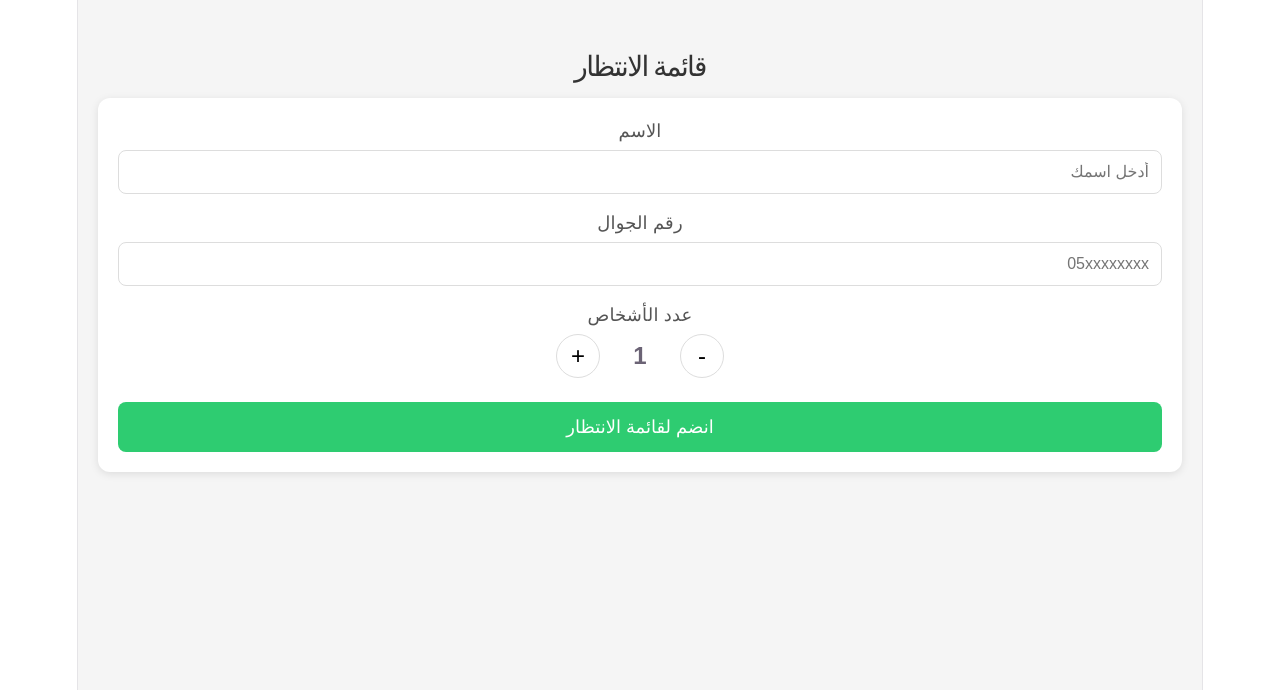
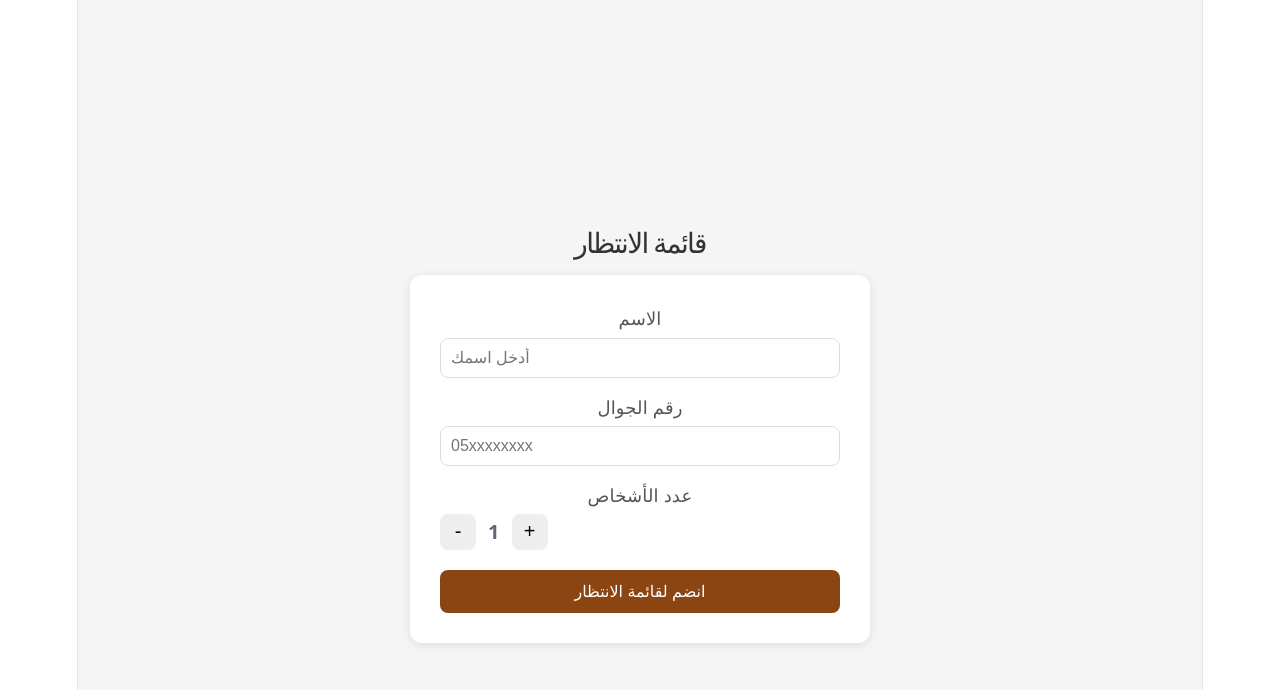
Before and after one commit to momocafe-lab/cafe-queue, a React (Vite) app: page / in a window 1280 px wide. Shown: the top 690 px of the page. Built offline with nearby package versions, Linux system fonts and the light colour scheme.

Commit message:
debug: log twilio error

```diff
--- a/src/App.jsx
+++ b/src/App.jsx
@@ -1,14 +1,13 @@
-import { useState, useEffect } from 'react'
+import { useState } from 'react'
 import { createClient } from '@supabase/supabase-js'
 
 const supabase = createClient(
-  'https://lcmrdllohmlupdxgtgln.supabase.co',
+  'https://lcmrdllohmlуpdxgtgln.supabase.co',
   'sb_publishable_8qeha-wJwMdkumuxdCQspw_R--_pTPe'
 )
 
 export default function App() {
   const page = window.location.pathname
-
   if (page === '/staff') return <StaffPage />
   return <JoinPage />
 }
@@ -20,19 +19,25 @@ function JoinPage() {
   const [done, setDone] = useState(false)
 
   async function handleJoin() {
-    if (!name || !phone) return alert('يرجي تعبئة جميع الحقول')
+    if (!name || !phone) return alert('يرجى تعبئة جميع الحقول')
     const { error } = await supabase.from('waitlist').insert({
-      name, phone, party_size: partySize,
+      name,
+      phone,
+      party_size: partySize,
       branch_id: '867b7d6a-8e6d-475b-9ab2-0768977fb5d4'
     })
     if (error) return alert('حدث خطأ: ' + error.message)
-    await fetch('/api/send-sms', {method:'POST', headers:{'Content-Type':'application/json'}, body:JSON.stringify({to:phone, message:'تم تسجيلك في قائمة الانتظار! سنعلمك فور جاهزية طاولتك'})})
+    await fetch('/api/send-sms', {
+      method: 'POST',
+      headers: { 'Content-Type': 'application/json' },
+      body: JSON.stringify({ to: phone, message: 'تم تسجيلك في قائمة الانتظار' })
+    })
     setDone(true)
   }
 
   if (done) return (
     <div style={styles.center}>
-      <h2 style={styles.success}>✓ تم تسجيلك في قائمة الانتظار</h2>
+      <h2 style={styles.success}>✅ تم تسجيلك في قائمة الانتظار</h2>
       <p style={styles.sub}>سيتم إرسال رسالة على جوالك عند جاهزية طاولتك</p>
       <button style={styles.btn} onClick={() => setDone(false)}>تسجيل عميل جديد</button>
     </div>
@@ -43,9 +48,9 @@ function JoinPage() {
       <h1 style={styles.title}>قائمة الانتظار</h1>
       <div style={styles.card}>
         <label style={styles.label}>الاسم</label>
-        <input style={styles.input} value={name} onChange={e => setName(e.target.value)} placeholder="أدخل اسمك" />
+        <input style={styles.input} value={name} onChange={(e) => setName(e.target.value)} placeholder="أدخل اسمك" />
         <label style={styles.label}>رقم الجوال</label>
-        <input style={styles.input} value={phone} onChange={e => setPhone(e.target.value)} placeholder="05xxxxxxxx" />
+        <input style={styles.input} value={phone} onChange={(e) => setPhone(e.target.value)} placeholder="05xxxxxxxx" />
         <label style={styles.label}>عدد الأشخاص</label>
         <div style={styles.counter}>
           <button style={styles.countBtn} onClick={() => setPartySize(p => Math.max(1, p-1))}>-</button>
@@ -59,76 +64,20 @@ function JoinPage() {
 }
 
 function StaffPage() {
-  const [list, setList] = useState([])
-
-  useEffect(() => {
-    fetchList()
-    const sub = supabase.channel('waitlist').on('postgres_changes',
-      { event: '*', schema: 'public', table: 'waitlist' }, fetchList
-    ).subscribe()
-    return () => sub.unsubscribe()
-  }, [])
-
-  async function fetchList() {
-    const { data } = await supabase.from('waitlist')
-      .select('*').eq('status', 'waiting').order('joined_at')
-    setList(data || [])
-  }
-
-  async function callCustomer(id) {
-    await supabase.from('waitlist').update({ status: 'called', called_at: new Date() }).eq('id', id)
-  }
-
-  async function seatCustomer(id) {
-    await supabase.from('waitlist').update({ status: 'seated', seated_at: new Date() }).eq('id', id)
-  }
-
-  async function cancelCustomer(id) {
-    await supabase.from('waitlist').update({ status: 'cancelled' }).eq('id', id)
-  }
-
-  return (
-    <div style={styles.page}>
-      <h1 style={styles.title}>لوحة الموظف</h1>
-      <p style={styles.sub}>قائمة الانتظار ({list.length} عميل)</p>
-      {list.map(c => (
-        <div key={c.id} style={styles.card}>
-          <div style={styles.row}>
-            <span style={styles.customerName}>{c.name}</span>
-            <span style={styles.badge}>{c.party_size} أشخاص</span>
-          </div>
-          <p style={styles.time}>انتظر منذ: {new Date(c.joined_at).toLocaleTimeString('ar')}</p>
-          <div style={styles.row}>
-            <button style={styles.btnCall} onClick={() => callCustomer(c.id)}>استدعاء</button>
-            <button style={styles.btnSeat} onClick={() => seatCustomer(c.id)}>تم الجلوس</button>
-            <button style={styles.btnCancel} onClick={() => cancelCustomer(c.id)}>إلغاء</button>
-          </div>
-        </div>
-      ))}
-      {list.length === 0 && <p style={styles.empty}>لا يوجد عملاء في قائمة الانتظار</p>}
-    </div>
-  )
+  return <div><h1>صفحة الموظفين</h1></div>
 }
 
 const styles = {
-  page: { minHeight: '100vh', background: '#f5f5f5', padding: '20px', fontFamily: 'Arial', direction: 'rtl' },
-  center: { minHeight: '100vh', display: 'flex', flexDirection: 'column', alignItems: 'center', justifyContent: 'center', direction: 'rtl' },
-  title: { textAlign: 'center', fontSize: '28px', marginBottom: '20px', color: '#333' },
-  card: { background: 'white', borderRadius: '12px', padding: '20px', marginBottom: '16px', boxShadow: '0 2px 8px rgba(0,0,0,0.1)' },
-  label: { display: 'block', marginBottom: '6px', fontWeight: 'bold', color: '#555' },
-  input: { width: '100%', padding: '12px', fontSize: '16px', borderRadius: '8px', border: '1px solid #ddd', marginBottom: '16px', boxSizing: 'border-box' },
-  btn: { width: '100%', padding: '14px', background: '#2ecc71', color: 'white', border: 'none', borderRadius: '8px', fontSize: '18px', cursor: 'pointer', marginTop: '8px' },
-  btnCall: { flex: 1, padding: '10px', background: '#3498db', color: 'white', border: 'none', borderRadius: '8px', fontSize: '14px', cursor: 'pointer', margin: '4px' },
-  btnSeat: { flex: 1, padding: '10px', background: '#2ecc71', color: 'white', border: 'none', borderRadius: '8px', fontSize: '14px', cursor: 'pointer', margin: '4px' },
-  btnCancel: { flex: 1, padding: '10px', background: '#e74c3c', color: 'white', border: 'none', borderRadius: '8px', fontSize: '14px', cursor: 'pointer', margin: '4px' },
-  counter: { display: 'flex', alignItems: 'center', gap: '20px', marginBottom: '16px', justifyContent: 'center' },
-  countBtn: { width: '44px', height: '44px', fontSize: '24px', borderRadius: '50%', border: '1px solid #ddd', cursor: 'pointer', background: 'white' },
-  countNum: { fontSize: '24px', fontWeight: 'bold', minWidth: '40px', textAlign: 'center' },
-  row: { display: 'flex', gap: '8px', alignItems: 'center' },
-  customerName: { fontSize: '18px', fontWeight: 'bold', flex: 1 },
-  badge: { background: '#f0f0f0', padding: '4px 10px', borderRadius: '20px', fontSize: '14px' },
-  time: { color: '#888', fontSize: '13px', margin: '8px 0' },
-  success: { fontSize: '24px', color: '#2ecc71' },
-  sub: { color: '#888', textAlign: 'center' },
-  empty: { textAlign: 'center', color: '#aaa', marginTop: '40px' }
+  page: { minHeight: '100vh', display: 'flex', flexDirection: 'column', alignItems: 'center', justifyContent: 'center', background: '#f5f5f5', padding: 20 },
+  title: { fontSize: 28, marginBottom: 20, color: '#333' },
+  card: { background: 'white', borderRadius: 12, padding: 30, width: '100%', maxWidth: 400, boxShadow: '0 2px 10px rgba(0,0,0,0.1)' },
+  label: { display: 'block', marginBottom: 6, fontWeight: 'bold', color: '#555' },
+  input: { width: '100%', padding: '10px', marginBottom: 16, borderRadius: 8, border: '1px solid #ddd', fontSize: 16, boxSizing: 'border-box' },
+  counter: { display: 'flex', alignItems: 'center', gap: 12, marginBottom: 20 },
+  countBtn: { width: 36, height: 36, borderRadius: 8, border: 'none', background: '#eee', fontSize: 20, cursor: 'pointer' },
+  countNum: { fontSize: 20, fontWeight: 'bold' },
+  btn: { width: '100%', padding: '12px', background: '#8B4513', color: 'white', border: 'none', borderRadius: 8, fontSize: 16, cursor: 'pointer' },
+  center: { display: 'flex', flexDirection: 'column', alignItems: 'center', justifyContent: 'center', minHeight: '100vh' },
+  success: { color: 'green', fontSize: 22 },
+  sub: { color: '#555', marginBottom: 20 }
 }
```
